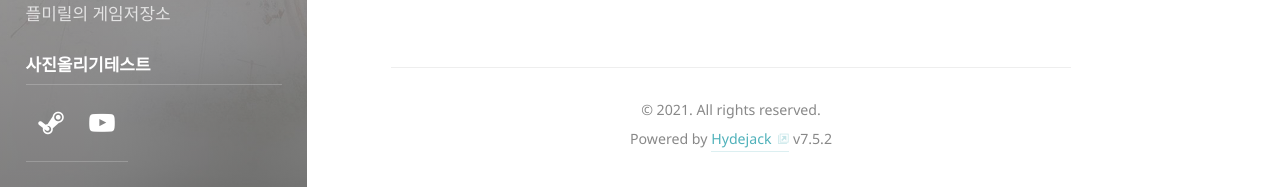
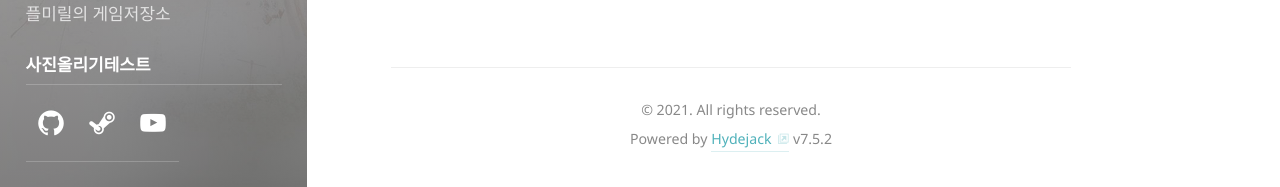
Before and after one commit to chanyou12/chanyou12.github.io, a Jekyll site: the page built from index.html, in a window 1280 px wide. Shown: the part 713-900 px from the top of the page. Built offline with Jekyll 4.4.1, drawn with Linux system fonts in a browser that asks for light colours; some web fonts are replaced; the list of posts is cut into pages by our own code.

Commit message:
Update social.html

```diff
--- a/_includes/social.html
+++ b/_includes/social.html
@@ -7,12 +7,12 @@
     {% endif %}
   {% endunless %}
 
-  <!-- {% unless include.author.social.github %}
+  {% unless include.author.social.github %}
     {% assign github_username = author.github.username | default: author.github | default:site.github.username | default:site.github | default:site.github_username %}
     {% if github_username %}
       {% include social-list-item.html platform="github" username=github_username %}
     {% endif %}
-  {% endunless %} -->
+  {% endunless %}
 
   {% for link in include.author.social %}
     {% include social-list-item.html platform=link.first username=link.last %}
```
